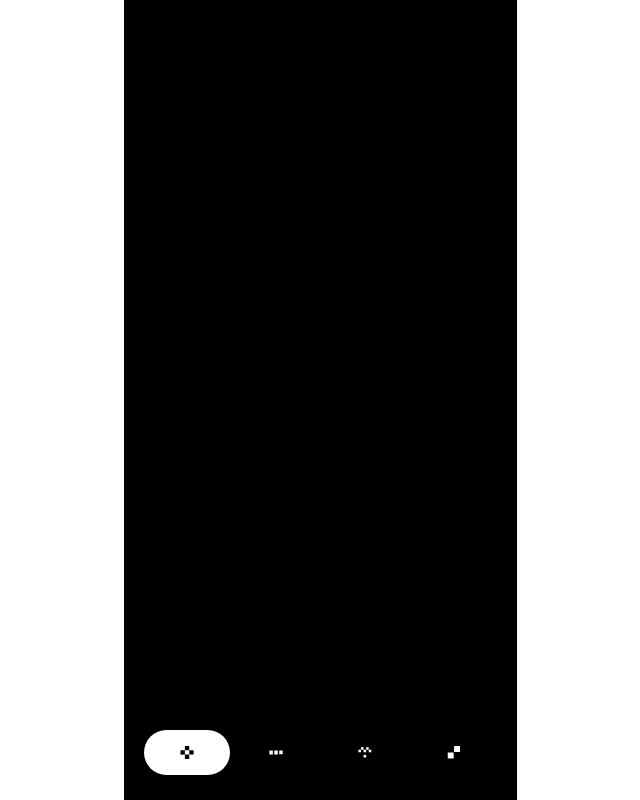
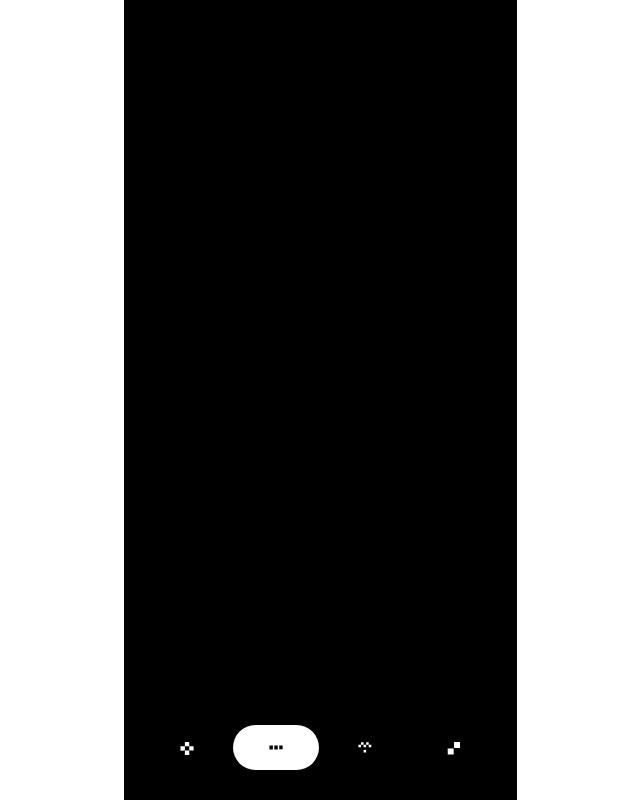
Before and after one commit to mmoengg/whiary, a Next.js app: page /lists in a window 1280 px wide. Before the commit this address had no page. Shown: the whole page, without its empty margins (320-960 px from the left). Built offline with nearby package versions, Linux system fonts and the light colour scheme.

Commit message:
fix: gng active add

```diff
--- a/layouts/Layout.jsx
+++ b/layouts/Layout.jsx
@@ -1,45 +1,34 @@
 import Image from 'next/image';
+import Link from 'next/link';
+import { useRouter } from 'next/router';
 
 export default function Layout({ children }) {
+	const router = useRouter();
+
 	return (
 		<div className="w-screen h-screen flex items-center justify-center">
 			<div className="w-full h-full max-w-[393px] p-5 bg-black flex flex-col items-center justify-end">
 				{children}
-				<ul className="w-full h-[65px] flex items-center justify-between">
-					<li className="gnb gnb--active">
-						<Image
-							src="/images/svg/i-main.svg"
-							width={14}
-							height={14}
-							alt="home"
-						/>
+				<ul className="w-full h-full max-h-[65px] flex items-center justify-between">
+					<li className={`gnb ${router.pathname === '/' ? 'gnb--active' : ''}`}>
+						<Link href="/" className="w-full h-full flex items-center justify-center ">
+							<Image src="/images/svg/i-main.svg" width={14} height={14} alt="home" />
+						</Link>
 					</li>
-					<li className="gnb">
-						{' '}
-						<Image
-							src="/images/svg/i-list.svg"
-							width={14}
-							height={14}
-							alt="home"
-						/>
+					<li className={`gnb ${router.pathname === '/lists' ? 'gnb--active' : ''}`}>
+						<Link href="/lists" className="w-full h-full flex items-center justify-center ">
+							<Image src="/images/svg/i-list.svg" width={14} height={14} alt="home" />
+						</Link>
 					</li>
-					<li className="gnb">
-						{' '}
-						<Image
-							src="/images/svg/i-wish.svg"
-							width={14}
-							height={14}
-							alt="home"
-						/>
+					<li className={`gnb ${router.pathname === '/wishs' ? 'gnb--active' : ''}`}>
+						<Link href="/wishs" className="w-full h-full flex items-center justify-center ">
+							<Image src="/images/svg/i-wish.svg" width={14} height={14} alt="home" />
+						</Link>
 					</li>
-					<li className="gnb">
-						{' '}
-						<Image
-							src="/images/svg/i-mypage.svg"
-							width={14}
-							height={14}
-							alt="home"
-						/>
+					<li className={`gnb ${router.pathname === '/mypages' ? 'gnb--active' : ''}`}>
+						<Link href="/mypages" className="w-full h-full flex items-center justify-center ">
+							<Image src="/images/svg/i-mypage.svg" width={14} height={14} alt="home" />
+						</Link>
 					</li>
 				</ul>
 			</div>
--- a/pages/index.jsx
+++ b/pages/index.jsx
@@ -1,9 +1,5 @@
-import Image from 'next/image';
-import { Inter } from 'next/font/google';
 import Profile from '@/components/mains/main-profile/Profile';
 import MainContainer from '@/components/mains/MainContainer';
-
-const inter = Inter({ subsets: ['latin'] });
 
 export default function Home() {
 	return (
--- /dev/null
+++ b/pages/lists/index.jsx
@@ -0,0 +1,5 @@
+import React from 'react';
+
+export default function Lists() {
+	return <div>list</div>;
+}
--- a/styles/globals.css
+++ b/styles/globals.css
@@ -30,7 +30,7 @@ body {
 
 @layer utilities {
   .gnb {
-    @apply px-9 h-[45px] flex items-center rounded-3xl bg-transparent invert brightness-100 cursor-pointer
+    @apply w-[86px] h-[45px] rounded-3xl bg-transparent invert brightness-100 cursor-pointer
   }
   .gnb.gnb--active{
     @apply bg-white invert-0 brightness-[1]
--- a/tailwind.config.js
+++ b/tailwind.config.js
@@ -1,11 +1,6 @@
 /** @type {import('tailwindcss').Config} */
 module.exports = {
-	content: [
-		'./pages/**/*.{js,ts,jsx,tsx,mdx}',
-		'./components/**/*.{js,ts,jsx,tsx,mdx}',
-		'./layouts/**/*.{js,ts,jsx,tsx,mdx}',
-		'./app/**/*.{js,ts,jsx,tsx,mdx}',
-	],
+	content: ['./pages/**/*.{js,ts,jsx,tsx,mdx}', './components/**/*.{js,ts,jsx,tsx,mdx}', './layouts/**/*.{js,ts,jsx,tsx,mdx}', './app/**/*.{js,ts,jsx,tsx,mdx}'],
 	theme: {
 		extend: {
 			fontSize: {
```
Also changed, not shown: components/mains/main-tried/Tried.jsx (+6 -30 lines), .eslintrc.js.
